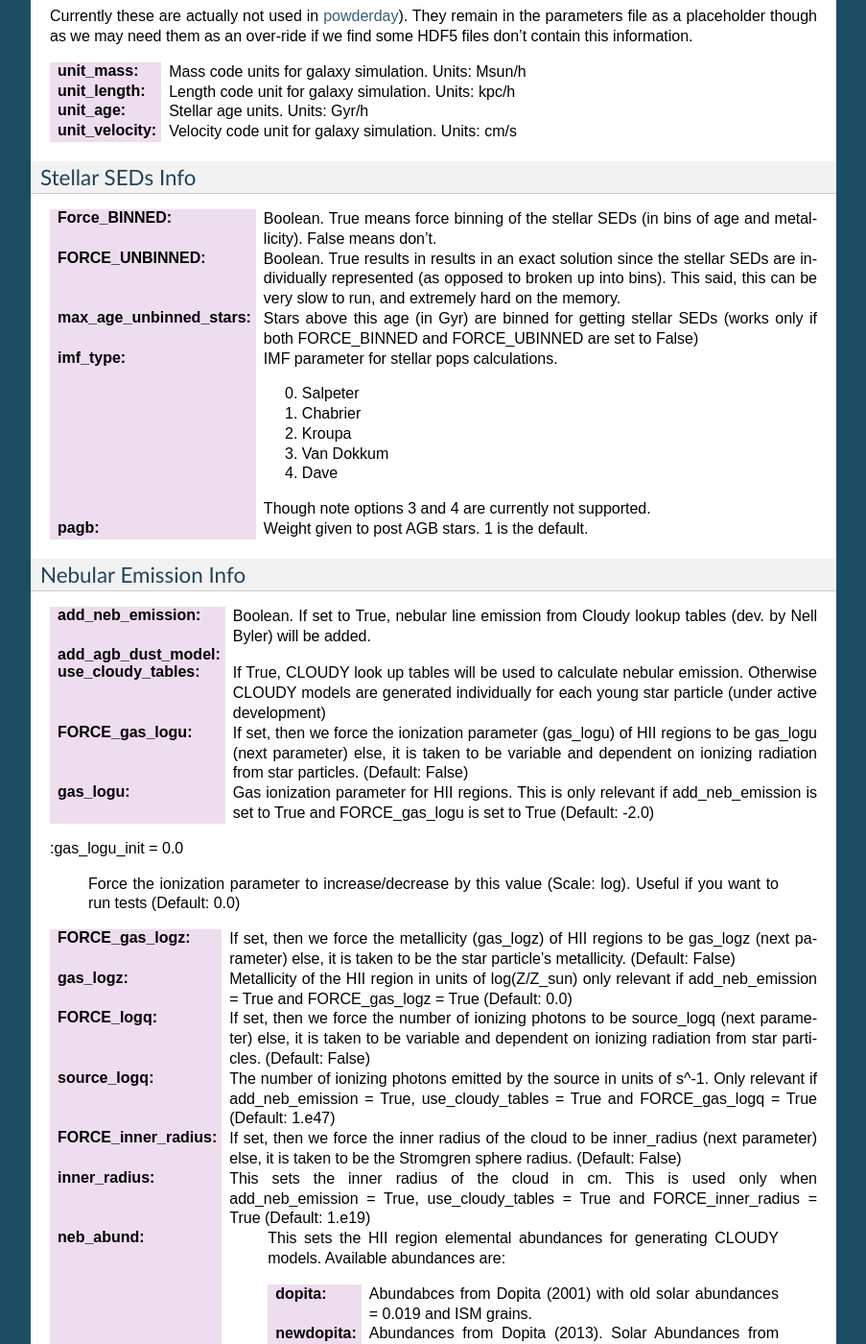
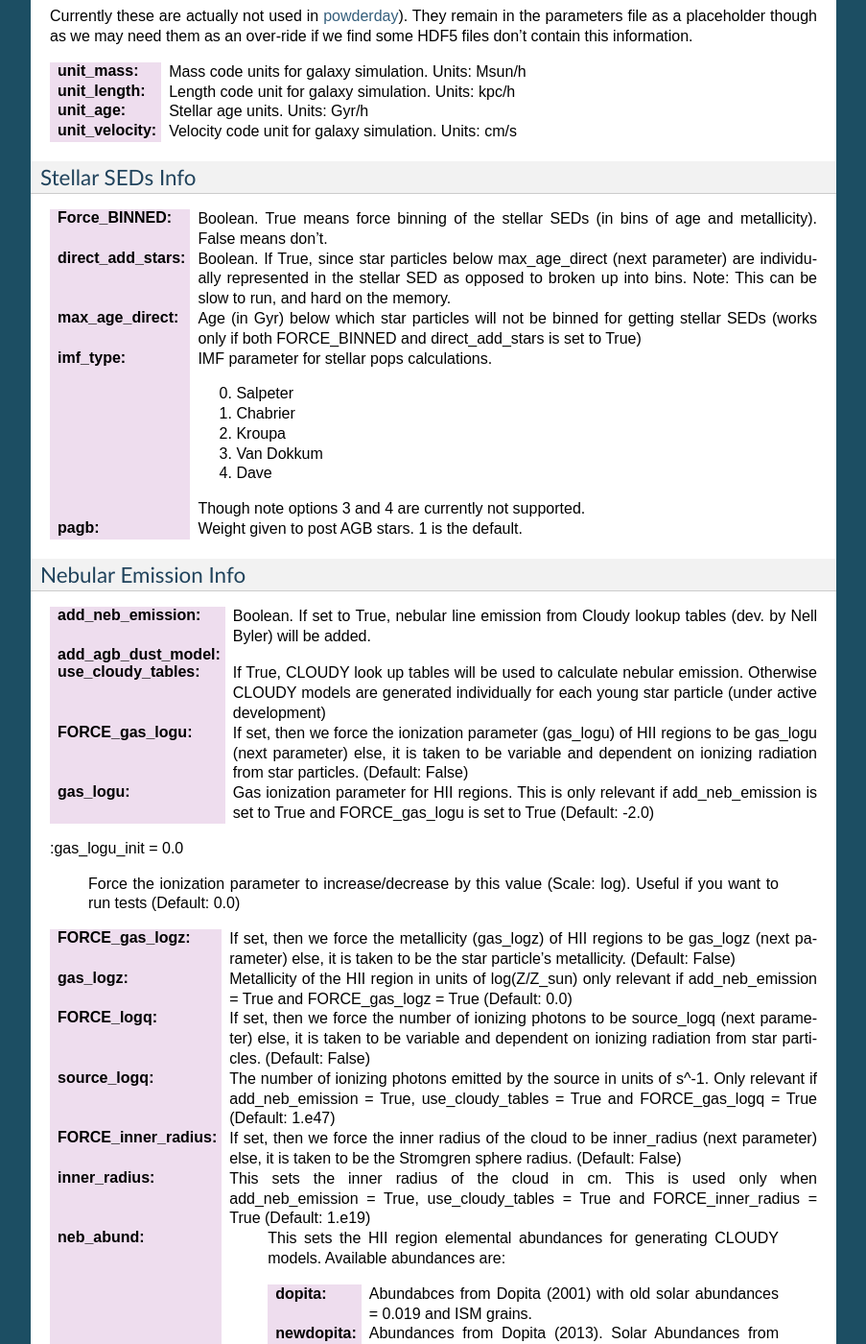
Before and after one commit to dnarayanan/powderday, a Sphinx documentation site: the page built from docs/parameters_description.rst, in a window 1280 px wide and 1400 px high, scrolled down 2221 px. Shown: the whole window at 96% size, without its empty margins (198-1101 px from the left). Built offline with Sphinx 7.4.7, drawn with Linux system fonts in a browser that asks for light colours; some of the changed text lies outside the part shown.

Commit message:
Bug fix and edits

```diff
--- a/docs/parameters_description.rst
+++ b/docs/parameters_description.rst
@@ -223,16 +223,16 @@ Stellar SEDs Info
    Boolean. True means force binning of the stellar SEDs (in bins of
    age and metallicity).  False means don't.
 
-:FORCE_UNBINNED:
+:direct_add_stars:
 
-   Boolean. True results in results in an exact solution since
-   the stellar SEDs are individually represented
-   (as opposed to broken up into bins).  This said, this can be very
-   slow to run, and extremely hard on the memory.
+   Boolean. If True, since star particles below max_age_direct (next parameter)
+   are individually represented in the stellar SED as opposed to broken up into bins.
+   Note: This can be slow to run, and hard on the memory.
 
-:max_age_unbinned_stars:
+:max_age_direct:
 
-   Stars above this age (in Gyr) are binned for getting stellar SEDs (works only if both FORCE_BINNED and FORCE_UBINNED are set to False)
+   Age (in Gyr) below which star particles will not be binned for getting stellar SEDs (works only if both FORCE_BINNED
+   and direct_add_stars is set to True)
 
 :imf_type:
 
@@ -334,8 +334,8 @@ Nebular Emission Info
 
     :direct:
       Abundances are taken directly from the simulation if possible. Defaults
-      to using "dopita" if there is an error. (Note: Works only for unbinned star
-      particles make sure to set the SED flags properly)
+      to using "dopita" if there is an error. (Note: Works only for star particles that are
+      added directly without binning. Make sure to set direct_add_stars to True)
 
    This is used only when add_neb_emission = True and use_cloudy_tables = True. (Default: dopita)
 
```
Also changed, not shown: parameters_master.py (+6 -3 lines), pd_front_end.py (+4 -6 lines), 3 other files.
